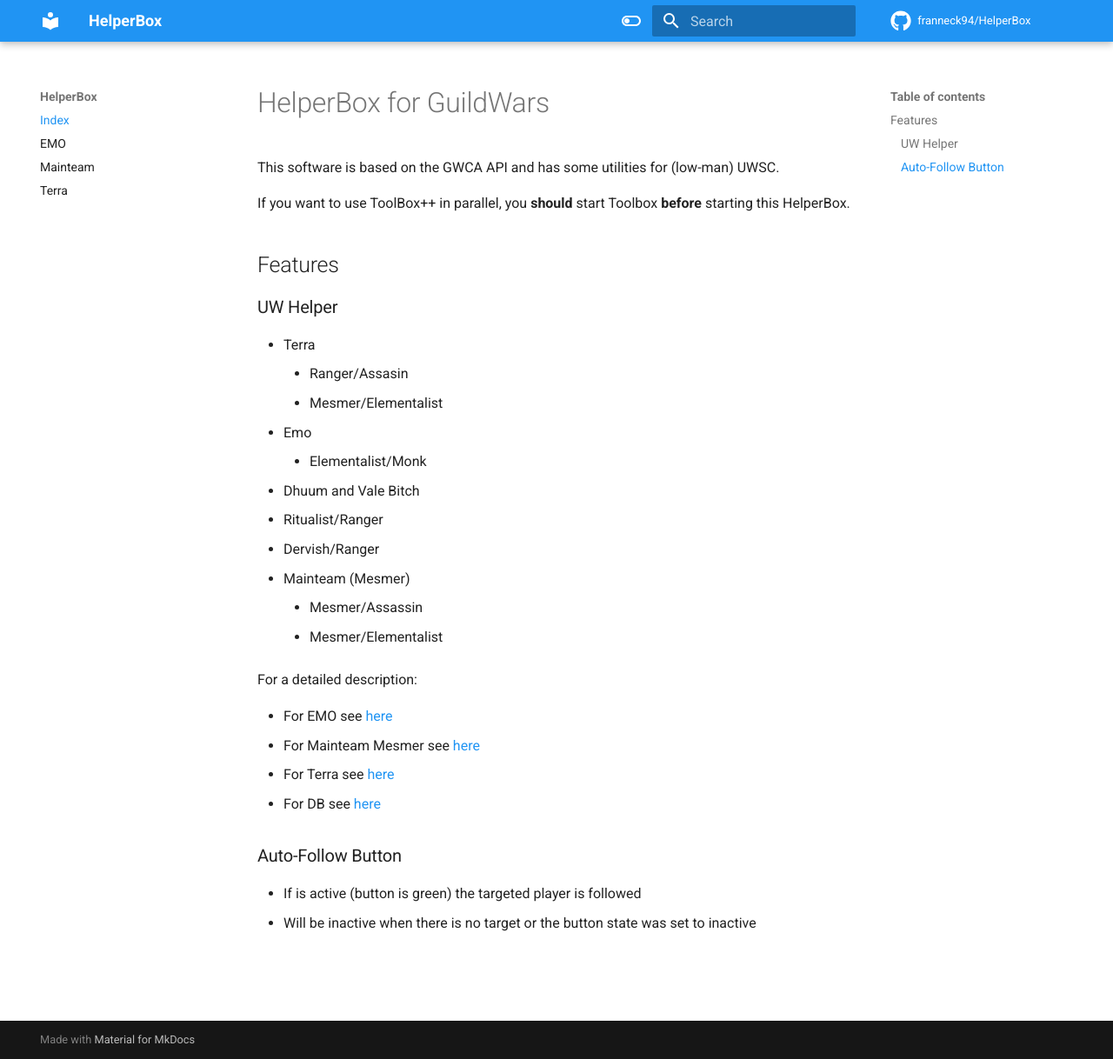
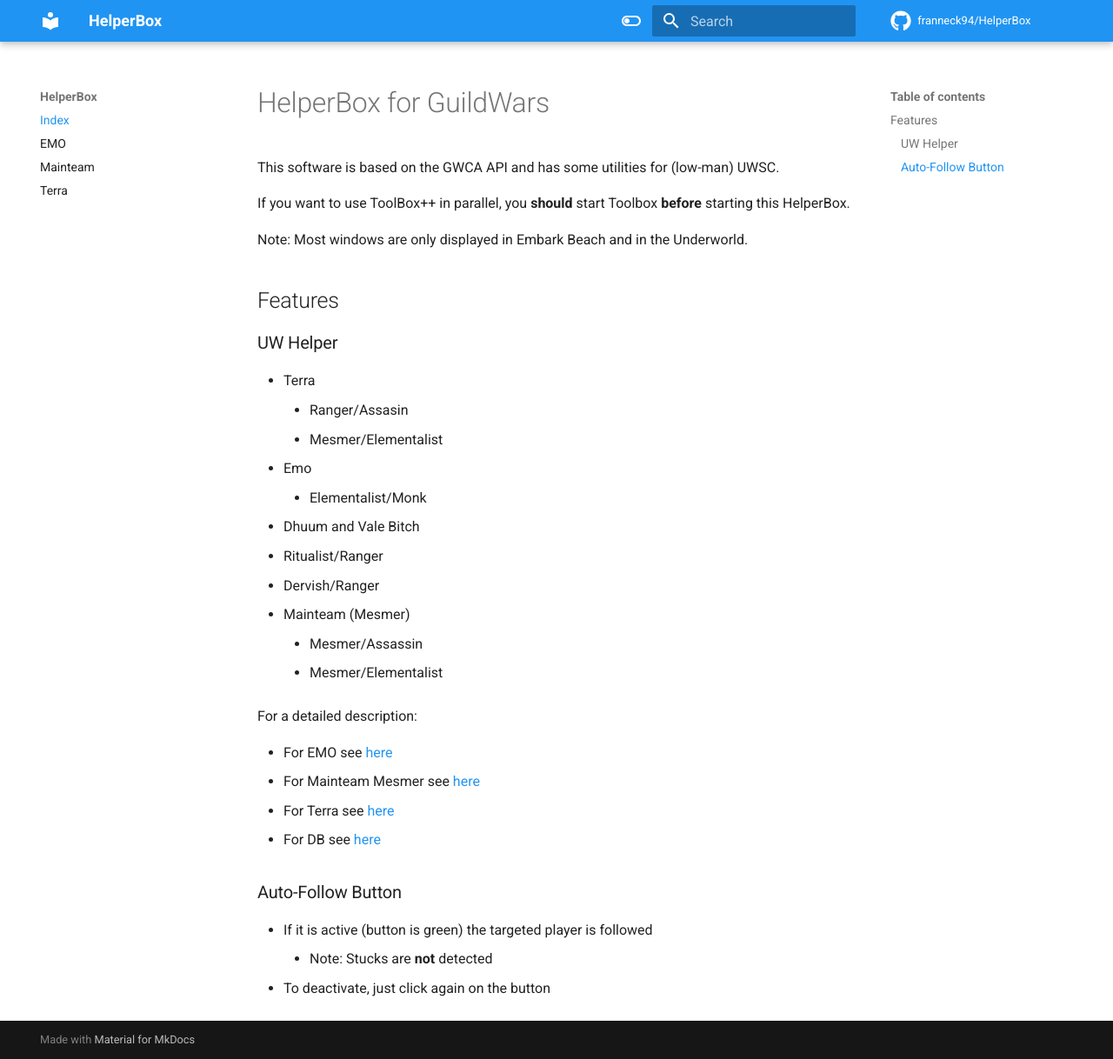
Before and after one commit to franneck94/HelperBox, an MkDocs documentation site: the page built from docs/index.md, in a window 1280 px wide and 1218 px high. Shown: the whole window at 87% size. Built offline with MkDocs 1.6.1 and Material for MkDocs 9.7.7, drawn with Linux system fonts in a browser that asks for light colours; comment, search, counter and statistics services are not loaded.

Commit message:
updated doc

```diff
--- a/docs/index.md
+++ b/docs/index.md
@@ -3,6 +3,8 @@
 This software is based on the GWCA API and has some utilities for (low-man) UWSC.
 
 If you want to use ToolBox++ in parallel, you **should** start Toolbox **before** starting this HelperBox.
+
+Note: Most windows are only displayed in Embark Beach and in the Underworld.
 
 ## Features
 
@@ -29,5 +31,6 @@
 
 ### Auto-Follow Button
 
-- If is active (button is green) the targeted player is followed
-- Will be inactive when there is no target or the button state was set to inactive
+- If it is active (button is green) the targeted player is followed
+    - Note: Stucks are **not** detected
+- To deactivate, just click again on the button
```
Also changed, not shown: README.md (+2 -0 lines).
